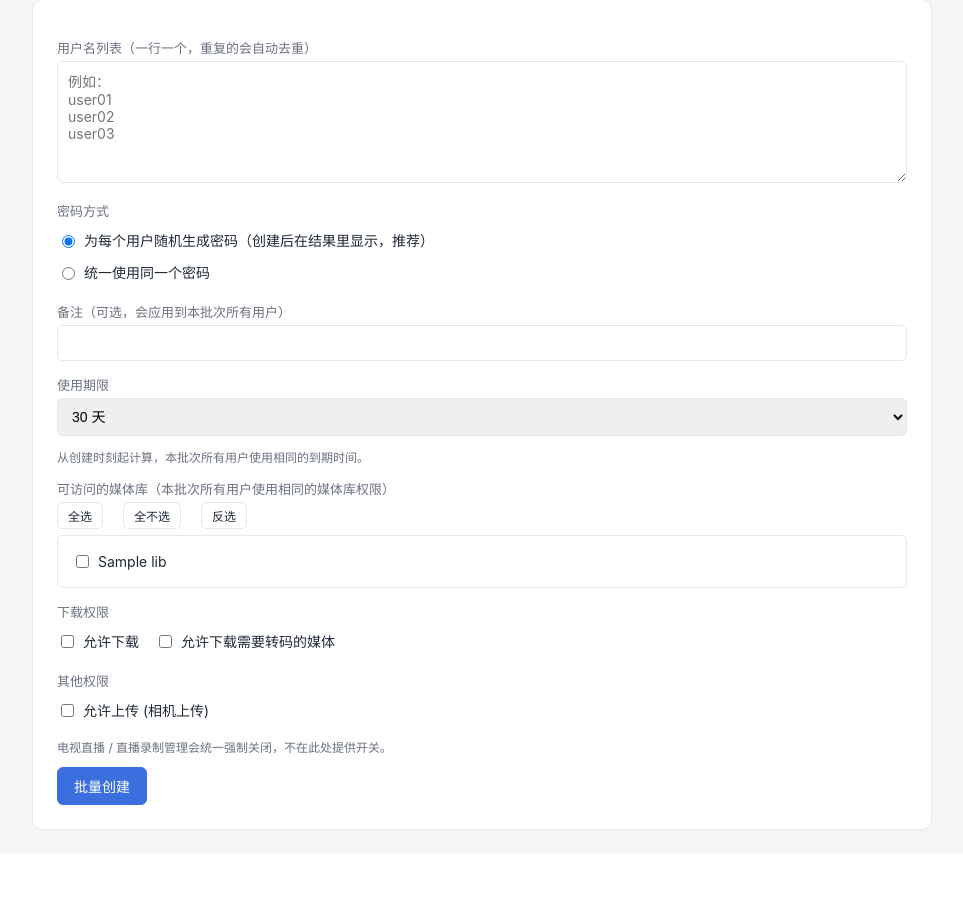
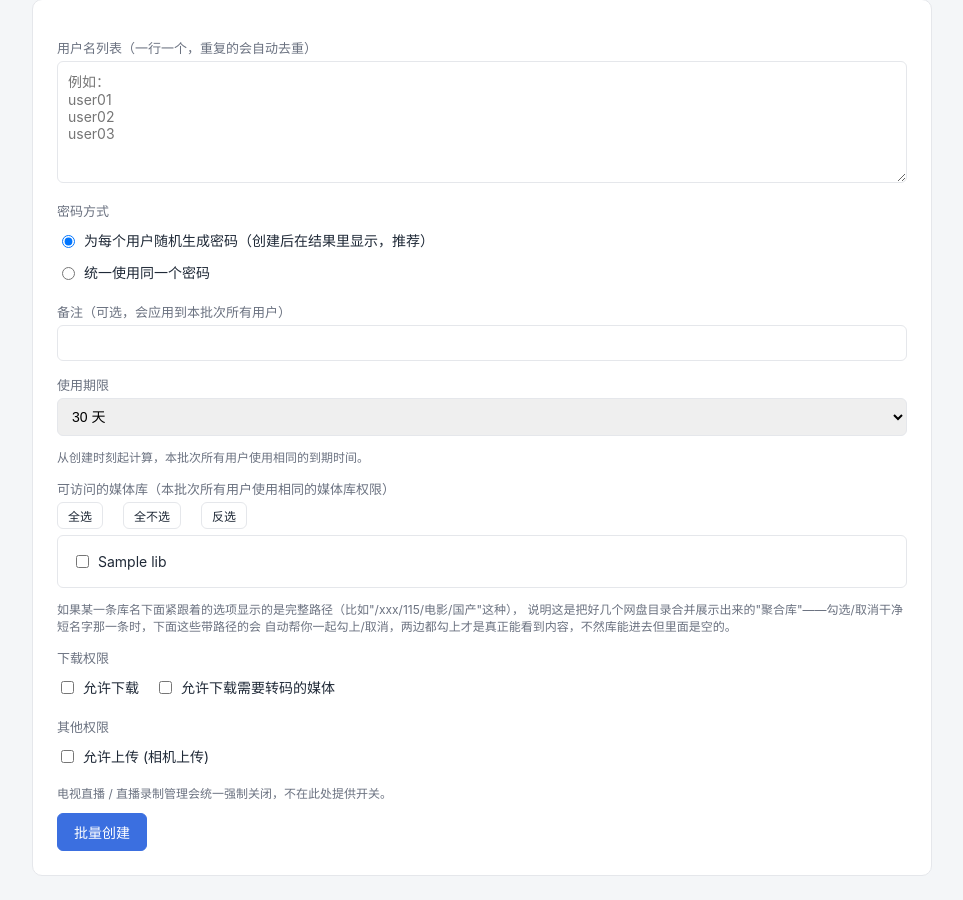
Before and after one commit to guanlu21/emby-manager, a FastAPI app: template app/templates/batch_new.html in a window 1280 px wide. Shown: the part 401-1301 px from the top of the page, without its empty margins (74-1037 px from the left). Before the commit the page ends 1231 px from the top, so only its background shows below. Run offline with FastAPI, Linux system fonts and the light colour scheme; the template is opened without the code that fills it: most values are stand-ins (such as "Sample title", 1, 10 or a date in 2020); parts of the project's set-up code (start-up, migrations or seed data) failed here and were passed over.

Commit message:
Add files via upload

```diff
--- a/app/main.py
+++ b/app/main.py
@@ -137,6 +137,35 @@ def _calc_expire_at(duration_preset: str, expire_date: str, base_ts: int = None)
     return None
 
 
+def _annotate_library_groups(libraries: list) -> list:
+    """
+    给每个媒体库标注一个"分组 key"（group_key）和是否为"带路径的物理库"
+    （is_pathed），用于新建/编辑/批量勾选媒体库页面上"点一下聚合库，自动
+    帮你把它下面的物理库也一起勾上"这个联动逻辑。
+
+    背景：像"国产""港台""欧美"这类库，很多时候是把好几个网盘挂载目录
+    （115/天翼/移动/夸克…）合并展示出来的"聚合库"。Emby 接口会把这个聚合
+    库本身返回成一条（Name 就是"国产"这种干净的短名字），同时把它下面
+    每一个物理挂载目录也各自返回成一条可勾选的库，Name 通常带着完整
+    路径，例如 "/Litepan/strm/115/电影/国产"——注意路径的最后一段刚好
+    跟聚合库同名。
+
+    过去很容易出现"只勾了聚合库本身，没勾这些带路径的物理库"，结果就是
+    用户能看到这个库入口，但里面一部影片都没有（因为真正装内容的是那些
+    物理库，不是聚合库本身）。这里用"路径最后一段"当分组 key 把两者关联
+    起来，前端据此做联动勾选，从源头避免漏勾。
+    """
+    result = []
+    for lib in libraries:
+        lib = dict(lib)
+        name = lib.get("Name") or ""
+        is_pathed = "/" in name
+        lib["is_pathed"] = is_pathed
+        lib["group_key"] = name.rstrip("/").rsplit("/", 1)[-1] if is_pathed else name
+        result.append(lib)
+    return result
+
+
 def _apply_library_order(libraries: list) -> list:
     """
     按管理员在「设置」页里自定义的顺序，对媒体库列表重新排序，用于新建/
@@ -155,7 +184,8 @@ def _apply_library_order(libraries: list) -> list:
         legacy_id = str(lib.get("LegacyId")) if lib.get("LegacyId") is not None else ""
         return order_index.get(current_id, order_index.get(legacy_id, len(order)))
 
-    return sorted(libraries, key=sort_key)
+    ordered = sorted(libraries, key=sort_key)
+    return _annotate_library_groups(ordered)
 
 
 _PASSWORD_ALPHABET = "abcdefghjkmnpqrstuvwxyzABCDEFGHJKMNPQRSTUVWXYZ23456789"
@@ -473,6 +503,7 @@ def import_user_page(request: Request, emby_user_id: str, error: str = ""):
         selected_lib_ids = [l["Id"] for l in libraries]
     else:
         selected_lib_ids = policy.get("EnabledFolders") or []
+    selected_lib_ids = _expand_selected_library_ids(selected_lib_ids, libraries)
 
     fake_user = {
         "id": None,
@@ -536,6 +567,24 @@ def do_import_user(
 
 # ---------------- 编辑用户 ----------------
 
+def _expand_selected_library_ids(selected_ids, libraries: list) -> set:
+    """
+    如果一个"聚合库"本身在选中列表里，自动把它下面那些带路径的物理库
+    也一并视为选中——这样即使是历史上"只勾了聚合库、没勾物理库"导致
+    库内容为空的老用户，一打开编辑页面，勾选框就已经是修好的状态，
+    管理员不需要再去找具体是哪几个物理库要补勾，直接保存即可修复。
+    """
+    selected_ids = set(selected_ids)
+    selected_group_keys = {
+        lib["Name"] for lib in libraries
+        if not lib.get("is_pathed") and lib.get("Id") in selected_ids
+    }
+    for lib in libraries:
+        if lib.get("is_pathed") and lib.get("group_key") in selected_group_keys:
+            selected_ids.add(lib["Id"])
+    return selected_ids
+
+
 @app.get("/users/{user_id}/edit", response_class=HTMLResponse)
 def edit_user_page(request: Request, user_id: int, error: str = ""):
     guard = _guard(request)
@@ -562,6 +611,7 @@ def edit_user_page(request: Request, user_id: int, error: str = ""):
                 selected_lib_ids = live_policy.get("enabled_folder_ids") or []
         except EmbyError as e:
             live_policy = {"error": str(e)}
+    selected_lib_ids = _expand_selected_library_ids(selected_lib_ids, libraries)
     return render(request, "user_form.html", mode="edit", user=u, libraries=libraries,
                   selected_lib_ids=selected_lib_ids, error=error, form=None,
                   live_policy=live_policy)
--- a/app/static/style.css
+++ b/app/static/style.css
@@ -27,6 +27,7 @@ input[type=text], input[type=password], input[type=date], select{
 .row-inline{display:flex; gap:16px; align-items:center; flex-wrap:wrap}
 .checkbox{display:flex; align-items:center; gap:6px; font-size:14px; color:var(--text); margin:6px 0}
 .checkbox input{width:auto}
+.checkbox.lib-child{margin-left:22px; color:var(--muted); font-size:13px}
 .lib-list{border:1px solid var(--border); border-radius:6px; padding:10px 14px; margin-top:6px; max-height:220px; overflow:auto}
 .lib-order-list{list-style:none; margin:6px 0 0; padding:0; border:1px solid var(--border); border-radius:6px; max-height:320px; overflow:auto}
 .lib-order-list li{display:flex; align-items:center; gap:8px; padding:8px 12px; border-bottom:1px solid var(--border); cursor:grab; background:var(--card); user-select:none}
--- a/app/templates/base.html
+++ b/app/templates/base.html
@@ -4,12 +4,12 @@
 <meta charset="UTF-8">
 <meta name="viewport" content="width=device-width, initial-scale=1.0">
 <title>Emby 用户管理</title>
-<link rel="icon" type="image/png" sizes="32x32" href="/static/favicon-32.png?v=15">
-<link rel="icon" type="image/png" sizes="16x16" href="/static/favicon-16.png?v=15">
-<link rel="icon" type="image/png" sizes="192x192" href="/static/favicon-192.png?v=15">
-<link rel="apple-touch-icon" sizes="180x180" href="/static/favicon-180.png?v=15">
-<link rel="shortcut icon" href="/static/favicon.ico?v=15">
-<link rel="stylesheet" href="/static/style.css?v=15">
+<link rel="icon" type="image/png" sizes="32x32" href="/static/favicon-32.png?v=16">
+<link rel="icon" type="image/png" sizes="16x16" href="/static/favicon-16.png?v=16">
+<link rel="icon" type="image/png" sizes="192x192" href="/static/favicon-192.png?v=16">
+<link rel="apple-touch-icon" sizes="180x180" href="/static/favicon-180.png?v=16">
+<link rel="shortcut icon" href="/static/favicon.ico?v=16">
+<link rel="stylesheet" href="/static/style.css?v=16">
 </head>
 <body>
 <div class="topbar">
@@ -26,6 +26,6 @@
 <div class="container">
   {% block content %}{% endblock %}
 </div>
-<script src="/static/app.js?v=15"></script>
+<script src="/static/app.js?v=16"></script>
 </body>
 </html>
--- a/app/templates/batch_new.html
+++ b/app/templates/batch_new.html
@@ -83,14 +83,19 @@ user03" style="width:100%; padding:9px 10px; border:1px solid var(--border); bor
   </div>
   <div class="lib-list" id="lib-list">
     {% for lib in libraries %}
-    <label class="checkbox">
-      <input type="checkbox" name="library_ids" value="{{ lib.Id }}">
+    <label class="checkbox{{ ' lib-child' if lib.is_pathed else '' }}">
+      <input type="checkbox" name="library_ids" value="{{ lib.Id }}"
+             data-group="{{ lib.group_key }}" data-pathed="{{ 'true' if lib.is_pathed else 'false' }}"
+             onchange="onLibCheckboxChange(this)">
       {{ lib.Name }}
     </label>
     {% else %}
     <p class="muted">未能获取媒体库列表，请检查「设置」中的 Emby 连接信息。</p>
     {% endfor %}
   </div>
+  <p class="muted small">如果某一条库名下面紧跟着的选项显示的是完整路径（比如"/xxx/115/电影/国产"这种），
+    说明这是把好几个网盘目录合并展示出来的"聚合库"——勾选/取消干净短名字那一条时，下面这些带路径的会
+    自动帮你一起勾上/取消，两边都勾上才是真正能看到内容，不然库能进去但里面是空的。</p>
 
   <label>下载权限</label>
   <div class="row-inline">
@@ -132,5 +137,13 @@ function setAllLibs(checked){
 function invertLibs(){
   document.querySelectorAll('#lib-list input[type=checkbox]').forEach(cb => cb.checked = !cb.checked);
 }
+function onLibCheckboxChange(checkbox){
+  if (checkbox.dataset.pathed === 'true') return;
+  const group = checkbox.dataset.group;
+  const checked = checkbox.checked;
+  document.querySelectorAll('#lib-list input[type=checkbox][data-pathed="true"]').forEach(cb => {
+    if (cb.dataset.group === group) cb.checked = checked;
+  });
+}
 </script>
 {% endblock %}
```
Also changed, not shown: app/templates/batch_libraries.html (+15 -2 lines), app/templates/user_form.html (+18 -1 lines), README.md.
